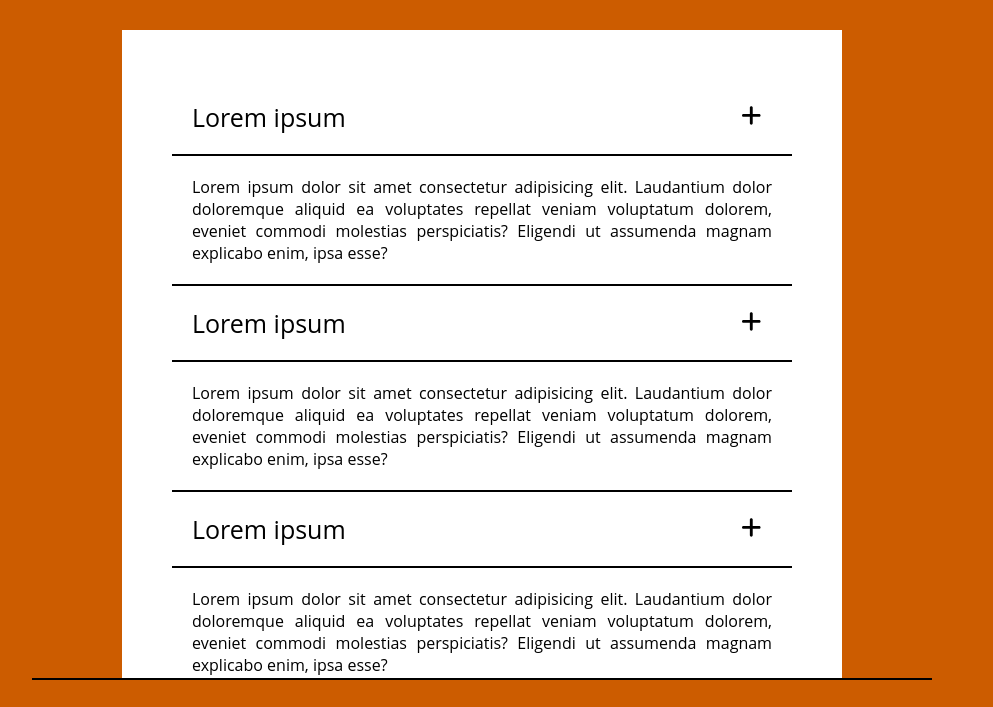
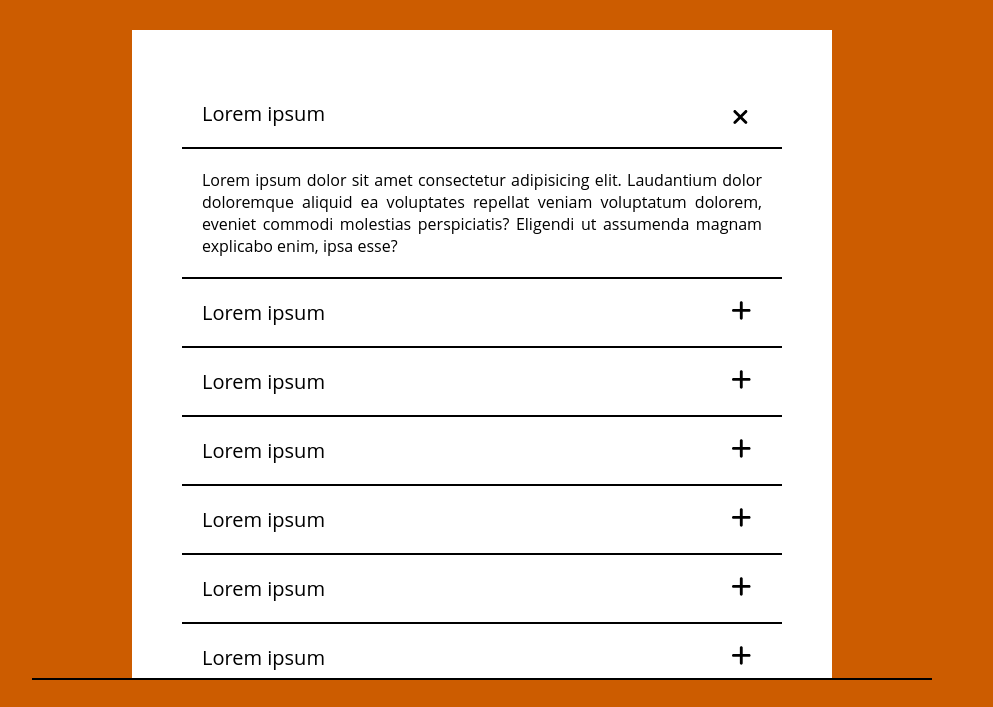
Before and after one commit to senior-listik/itea-js-task-16, a plain HTML site: page index.html in a window 1280 px wide. Both pictures are taken after a click on the element 910 px from the left and 117 px from the top of the page. Shown: the top 707 px of the page, without its empty margins (158-1151 px from the left). Drawn offline with Linux system fonts and the light colour scheme.

Commit message:
made functionality

```diff
--- a/js/main.js
+++ b/js/main.js
@@ -0,0 +1,8 @@
+const accordionTitle = document.querySelectorAll('.accordion__title');
+const plusIcon = document.querySelector('.accordion__icon');
+
+accordionTitle.forEach((el) => { el.addEventListener('click', showText)});
+function showText(){
+    this.nextElementSibling.classList.toggle('hide');
+    this.lastElementChild.classList.toggle('rotate');
+}
--- a/scss/style.scss
+++ b/scss/style.scss
@@ -22,14 +22,14 @@ $hover-color: aqua;
 }
 
 .container {
-    max-width: 900px;
+    width: 900px;
     overflow: hidden;
     margin: 0 auto;
     border-bottom: 2px solid black;
 }
 
 .accordion {
-    max-width: 80%;
+    width: 700px;
     margin: 0 auto;
     background: $items-bg;
     padding: 50px;
@@ -41,18 +41,27 @@ $hover-color: aqua;
     }
 
      &__title {
+        width: 100%;
         padding: 20px;
         border-bottom: 2px solid black;
         background: $items-bg;
         position: relative;
-        font-size: 25px;
+        font-size: 20px;
      }
 
     &__icon {
         position: absolute;
         right: 30px;
         cursor: pointer;
+        transition: 0.5s;
     }
+}
+.hide{
+    display: none;
+}
+.rotate{
+    transform: rotate(225deg);
+        transition: 0.5s;
 }
 
 .footer {
```
Also changed, not shown: css/style.css.
